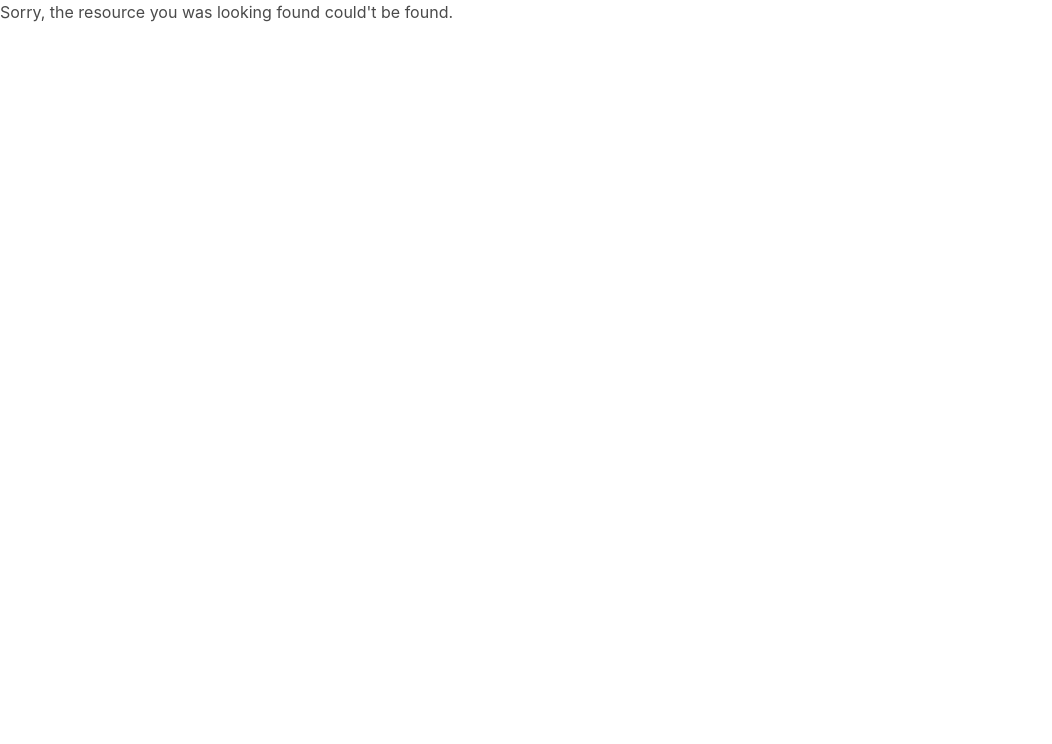
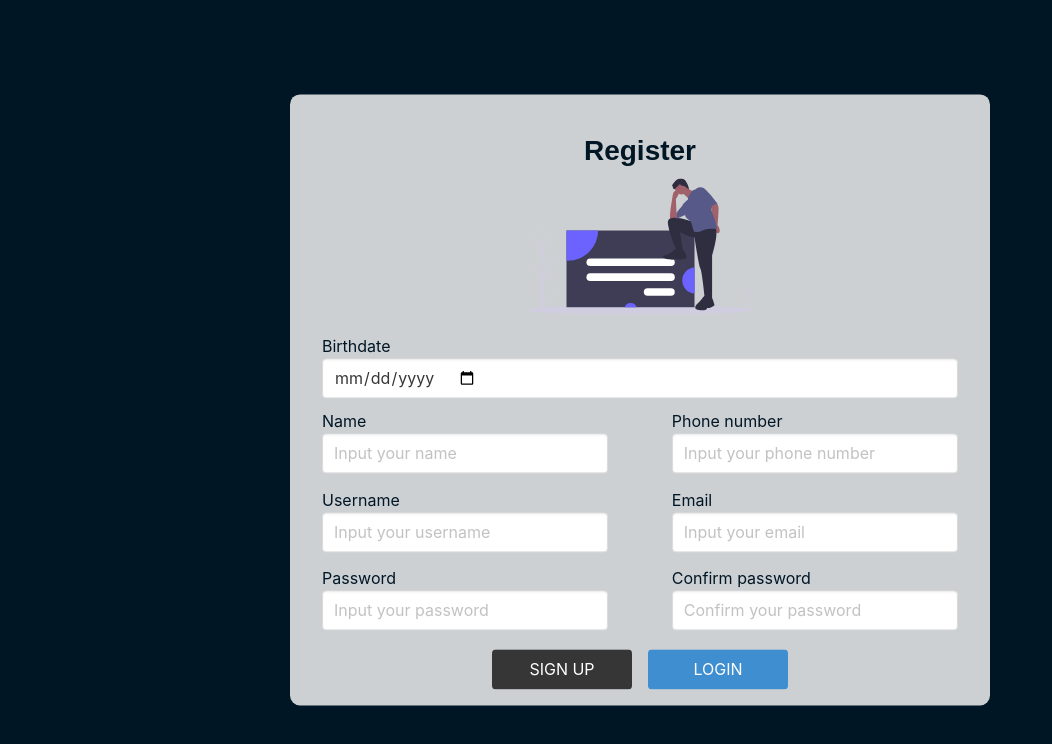
Before and after one commit to arivas-dev/fullstack, a React (Create React App) app in the folder web/: page /register in a window 1280 px wide. Shown: the top 744 px of the page, without its empty margins (0-1052 px from the left). Built offline with nearby package versions, Linux system fonts and the light colour scheme; a web font is replaced by a local one.

Commit message:
add signup page

```diff
--- a/web/src/components/SytemRoutes/SystemRoutes.js
+++ b/web/src/components/SytemRoutes/SystemRoutes.js
@@ -3,12 +3,14 @@ import { Switch, Route } from 'react-router-dom';
 
 const Login = lazy(() => import('pages/login/Login'));
 const NotFound = lazy(() => import('pages/notFound/NotFound'));
+const Register = lazy(() => import('pages/register/Register'));
 
 
 export const SystemRoutes = () => (
   <Switch>
     <Route exact path="/" component={Login} />
     <Route exact path="/login" component={Login} />
+    <Route exact path="/register" component={Register} />
     <Route path="*" component={NotFound} />
   </Switch>
 );
--- a/web/src/pages/login/Login.js
+++ b/web/src/pages/login/Login.js
@@ -1,10 +1,19 @@
 import React, { useState } from 'react'
-import security from '../../assets/img/login/security.svg'
+import security from 'assets/img/login/security.svg'
+import { Link } from 'react-router-dom';
+import { login } from 'store/actions/userActions';
+import { useDispatch, useSelector } from 'react-redux';
 import './Login.scss';
 
 const Login = (props) => {
-    const [username, setUsername] = useState('')
+    const [email, setEmail] = useState('')
     const [password, setPassword] = useState('');
+    const { isLoading } = useSelector(s => s.user.login);
+    const dispatch = useDispatch();
+
+    const handleSubmit = () => {
+        dispatch(login({ email, password }));
+    };
 
     return (
         <>
@@ -14,13 +23,13 @@ const Login = (props) => {
                     <h2 className="login-title">LOGIN</h2>
                     <img src={security} alt="security" />
                     <div className="login-input-group">
-                        <label>Username:</label>
+                        <label>email:</label>
                         <input
                             className="input"
                             type="text"
-                            placeholder="Input your username"
-                            value={username}
-                            onChange={e => setUsername(e.target.value)}
+                            placeholder="Input your email"
+                            value={email}
+                            onChange={e => setEmail(e.target.value)}
                         />
                     </div>
                     <div className="login-input-group">
@@ -33,7 +42,18 @@ const Login = (props) => {
                             onChange={e => setPassword(e.target.value)}
                         />
                     </div>
-                    <button disabled={!(username && password)} className="button is-dark">LOGIN</button>
+                    <div className="login-buttons">
+                        <button
+                            disabled={!(email && password) || isLoading}
+                            className={`button is-dark ${isLoading ? 'is-loading' : ''}`}
+                            onClick={handleSubmit}
+                        >
+                            LOGIN
+                        </button>
+                        <Link className="button is-info" to="/register">
+                            REGISTER
+                        </Link>
+                    </div>
                     <h4 className="login-forgot">Forgot password? Click <a href="!#">here</a></h4>
                 </div>
             </div>
--- a/web/src/pages/login/Login.scss
+++ b/web/src/pages/login/Login.scss
@@ -38,9 +38,18 @@
     }
 
     .button {
-      margin: .5em 0;
-      width: 150px;
+      margin: .5em;
+      flex: 1 1 0;
+      width: 45%;
     }
+  }
+
+  &-buttons {
+    width: 100%;
+    display: flex;
+    justify-content: center;
+    align-items: center;
+    flex-wrap: wrap;
   }
 
   &-title {
@@ -81,7 +90,8 @@
 
       .button {
         margin-left: 0;
-        margin: .6em 0;
+        width: auto;
+        margin: .5em;
       }
     }
 
--- /dev/null
+++ b/web/src/pages/register/Register.js
@@ -0,0 +1,67 @@
+import { Link } from 'react-router-dom';
+import React from 'react'
+import './Register.scss';
+import SignUp from 'assets/img/login/signup.svg';
+
+const Register = () => {
+  return (
+    <>
+      <span className="register-bg" />
+      <div className="register">
+        <h1 className="register-title">Register</h1>
+        <img className="register-picture" src={SignUp} alt="Signup" />
+
+        <div className="register-group">
+          <label>Birthdate</label>
+          <input className="input" type="date" placeholder="Input your birthdate" />
+        </div>
+
+        <div className="register-group">
+          <div className="register-group-item">
+            <label>Name</label>
+            <input className="input" type="text" placeholder="Input your name" />
+          </div>
+          <div className="register-group-item">
+            <label>Phone number</label>
+            <input className="input" type="text" placeholder="Input your phone number" />
+          </div>
+        </div>
+
+        <div className="register-group">
+          <div className="register-group-item">
+            <label>Username</label>
+            <input className="input" type="text" placeholder="Input your username" />
+          </div>
+          <div className="register-group-item">
+            <label>Email</label>
+            <input className="input" type="email" placeholder="Input your email" />
+          </div>
+        </div>
+
+        <div className="register-group">
+          <div className="register-group-item">
+            <label>Password</label>
+            <input className="input" type="password" placeholder="Input your password" />
+          </div>
+          <div className="register-group-item">
+            <label>Confirm password</label>
+            <input className="input" type="password" placeholder="Confirm your password" />
+          </div>
+        </div>
+
+        <div className="register-buttons">
+          <button
+              className="button is-dark"
+          >
+              SIGN UP
+          </button>
+          <Link className="button is-info" to="/login">
+              LOGIN
+          </Link>
+        </div>
+      </div>
+    </>
+  )
+}
+
+export default Register;
--- /dev/null
+++ b/web/src/pages/register/Register.scss
@@ -0,0 +1,81 @@
+@import 'src/assets/scss/mixins';
+@import 'src/assets/scss/variables';
+
+.register {
+  position: fixed;
+  border-radius: 10px;
+  top: 50%;
+  left: 50%;
+  transform: translateX(-50%) translateY(-50%);
+  width: 700px;
+  max-width: 95%;
+  height: auto;
+  margin: auto;
+  padding: .5em 2em;
+  background: rgba($color: $light, $alpha: 0.8);
+  color: $dark;
+  text-align: center;
+  color: $dark;
+
+  &-bg {
+    position: fixed;
+    background: $dark;
+    top: 0;
+    left: 0;
+    width: 100vw;
+    height: 100vh;
+  }
+
+  &-title {
+    font-family: Monserrat, sans-serif;
+    font-weight: bold;
+    margin-top: 1em;
+    font-size: 28px;
+    text-align: center;
+  }
+
+  &-picture {
+    max-width: 225px;
+    margin: .4em 0;
+  }
+
+  &-group {
+    display: flex;
+    justify-content: space-between;
+    align-items: center;
+    flex-wrap: wrap;
+    margin: .5em 0;
+
+    &-item {
+      text-align: left;
+      width: 45%;
+      margin: .2em 0;
+    }
+  }
+
+  &-buttons {
+    width: 100%;
+    display: flex;
+    justify-content: center;
+    align-items: center;
+    flex-wrap: wrap;
+
+    .button {
+      width: 140px;
+      margin: .5em;
+    }
+  }
+
+  @include small {
+    position: relative;
+    top: auto;
+    left: auto;
+    transform: none;
+    margin: 1em auto;
+    &-group {
+      &-item {
+        width: 100%;
+      }
+    }
+  }
+}
--- a/web/src/store/actions/userActions.js
+++ b/web/src/store/actions/userActions.js
@@ -44,11 +44,11 @@ export const login = user => {
     dispatch(loginLoading());
     try {
       const response = await axios.post(endpoints.auth.login, user);
-      console.log('R', response);
       const userData = response.data;
       dispatch(loginSuccess(userData));
       //save token in localstorage
     } catch (error) {
+      console.log('ERROR', error);
       dispatch(loginFailure('common error'));
     }
   };
--- a/web/src/store/reducers/index.js
+++ b/web/src/store/reducers/index.js
@@ -3,8 +3,8 @@ import { productReducer } from './productReducer';
 import { userReducer } from './userReducer'
 
 const rootReducer = combineReducers({
-    userReducer,
-    productReducer,
+    user: userReducer,
+    product: productReducer,
 });
 
 export default rootReducer;
```
Also changed, not shown: web/src/assets/img/login/signup.svg (added).
